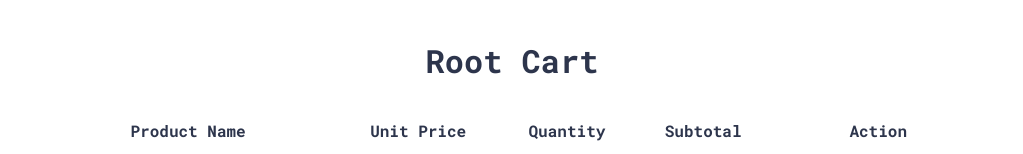
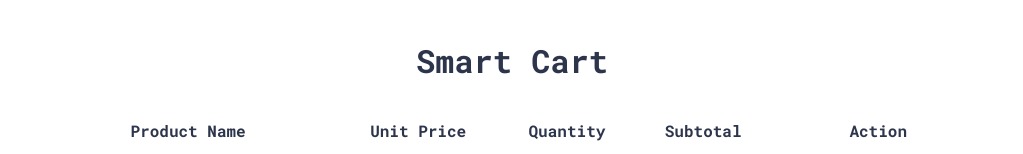
Before and after one commit to sakshit2004/SmartCart, a plain HTML site: page index.html in a window 1280 px wide. Shown: the top 154 px of the page, without its empty margins (128-1151 px from the left). Drawn offline with Linux system fonts and the light colour scheme.

Commit message:
Update index.html

```diff
--- a/index.html
+++ b/index.html
@@ -4,10 +4,10 @@
     <meta charset="utf-8" />
     <meta name="viewport" content="width=device-width, initial-scale=1">
     <link rel="stylesheet" href="./css/style.css" />
-    <title>Root Cart</title>
+    <title>Smart Cart</title>
   </head>
   <body>
-    <h1>Root Cart</h1>
+    <h1>Smart Cart</h1>
     <table id="cart">
       <thead>
         <tr>
```
